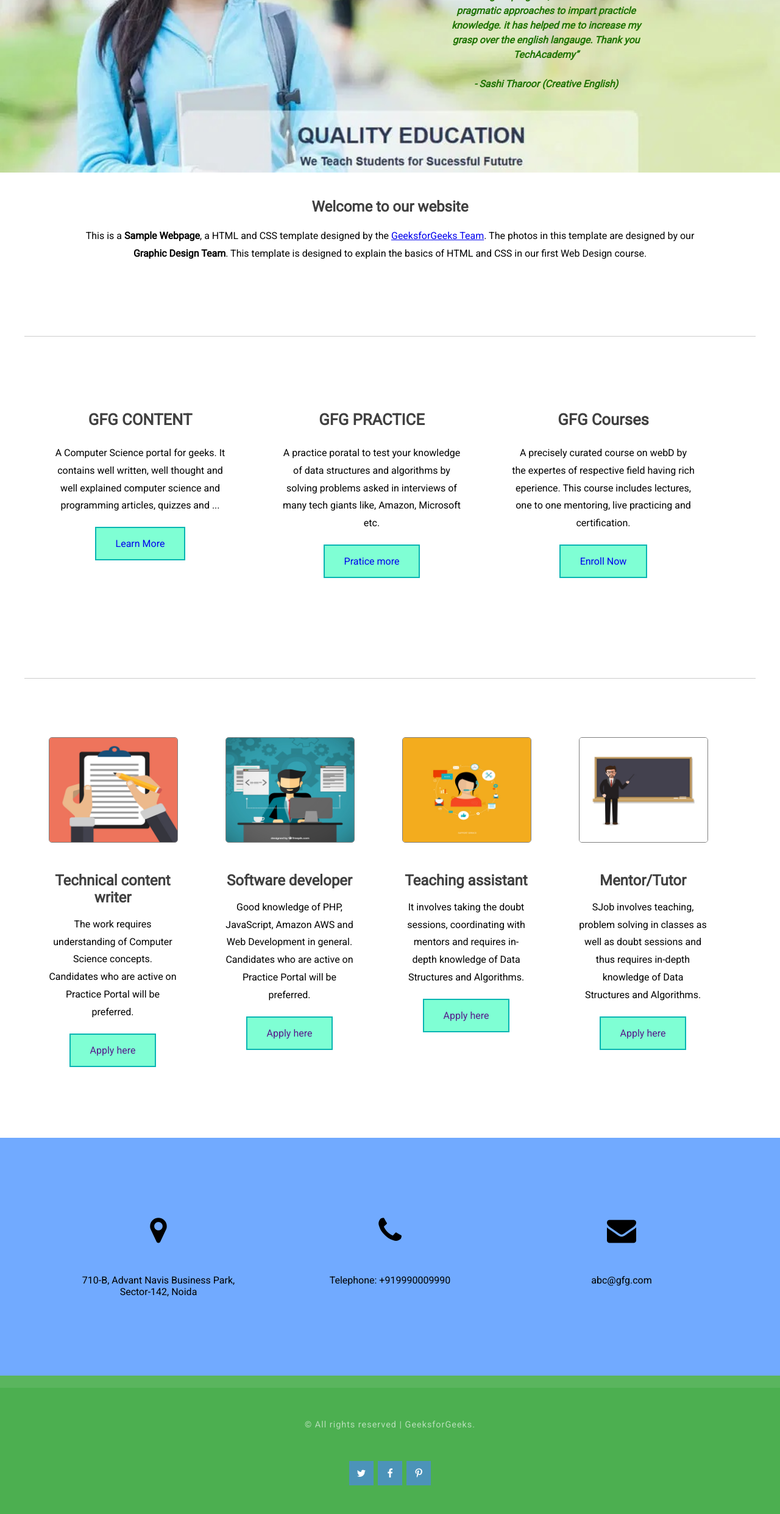
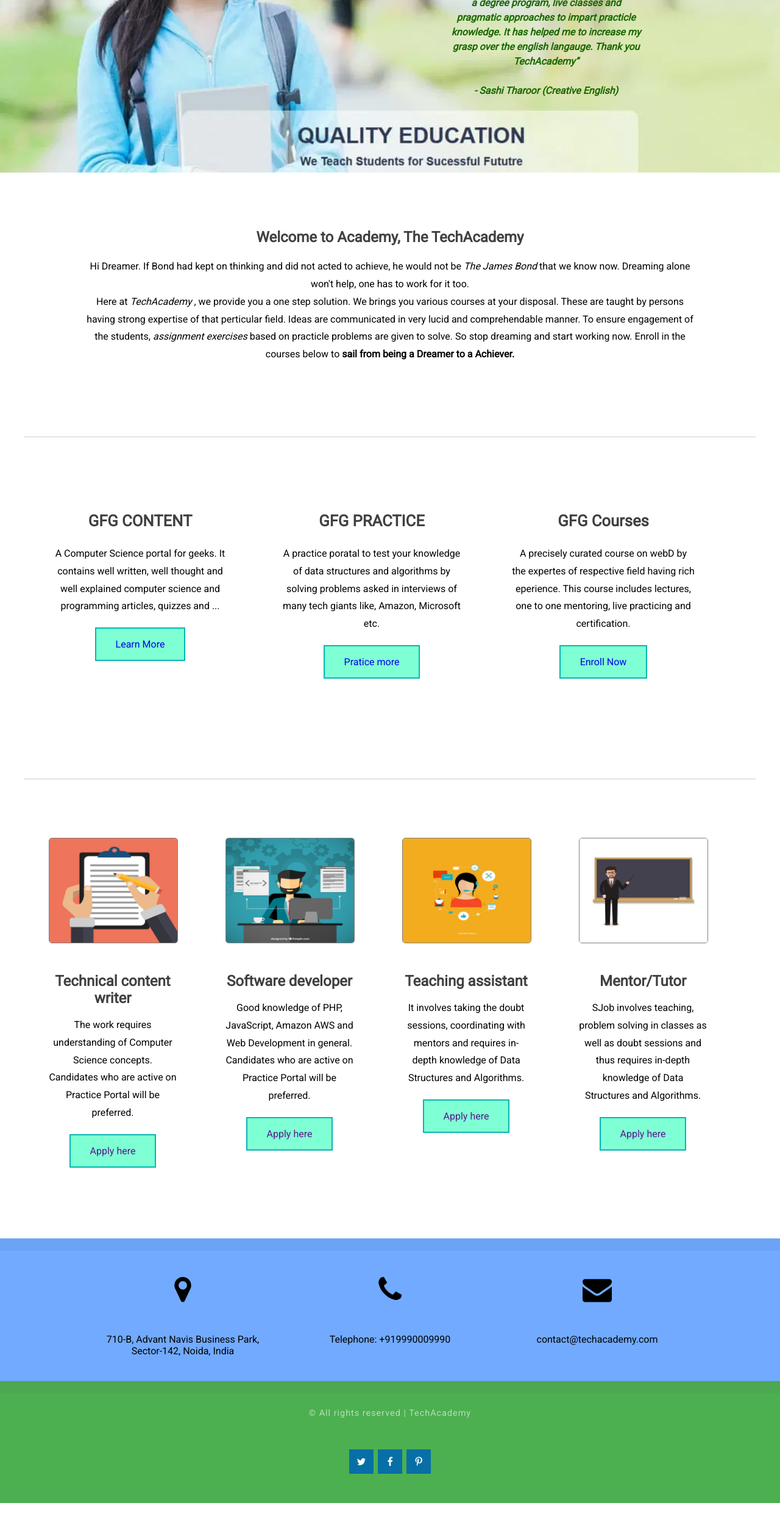
Before and after one commit to himsingh2/TechAcademy, a plain HTML site: page Testpage/index.html in a window 1280 px wide. Shown: the part 317-2800 px from the top of the page at 61% size. Drawn offline with Linux system fonts and the light colour scheme.

Commit message:
header footer revised

```diff
--- a/Testpage/css/style.css
+++ b/Testpage/css/style.css
@@ -106,6 +106,8 @@ header{
 }
 
 #menu li:hover a, #menu li span{
+	font-style: oblique;
+	font-size: large;
 	background: rgb(110, 210, 238);
 	color: #373737;
 	text-decoration: none;
@@ -139,11 +141,11 @@ header{
 	position: absolute;
 	font-size: 1em;
 	line-height: 1.5em;
-    top: 43%;
+    top: 45%;
     left: 65%;
     font-family: Geneva,;
 	font-style: italic;
-    color: rgb(33, 116, 5);
+    color: rgb(26, 104, 0);
     text-align: center;
     transform: translate(-30%,-30%);
 }
@@ -152,7 +154,8 @@ header{
 #welcome{
     overflow: hidden;
     width: 1000px;
-    margin: 0px auto;
+	margin-top: 50px;
+    /* margin: 0 auto; */
 }
 
 #welcome .title{
@@ -252,21 +255,7 @@ header{
 }
 
 
-.company-details{
-	display: flex;
-	justify-content: center;
-	overflow: hidden;
-	padding: 3em 0em;
-	background-color: #71aaff;
-	text-align: center;
-	/* margin-top: 5em;
-	width: 100%;
-	margin: ; */
-/*
-	border: 2px solid red; */
-
-}
-
+/* Footer CSS */
 
 #footer {
     margin-left:auto;
@@ -276,10 +265,21 @@ header{
 }
 
 .footer-row{
+
 	display: flex;
 	justify-content: center;
 
 }
+
+.company-details{
+
+	overflow: hidden;
+	border-top: 20px solid rgba(86, 127, 204, 0.163);
+	background-color: #71aaff;
+	text-align: center;
+
+}
+
 
 .footer-row #col1,
 .footer-row #col2,
@@ -287,7 +287,7 @@ header{
 	float: left;
 	width: 300px;
 	border-radius: 5px;
-	padding: 80px 40px 80px 40px;
+	padding: 40px 20px 40px 20px;
 	text-align: center;
 
 }
@@ -302,15 +302,16 @@ header{
 .copyright
 {
 	overflow: hidden;
-	padding: 3em 0em;
-	border-top: 20px solid rgba(255, 255, 255, 0.08);
+	/* padding: 2em 0em; */
+	border-top: 20px solid rgba(91, 86, 86, 0.08);
 	text-align: center;
 	background: #4CAF50;
 }
 
 .copyright p
 {
-    letter-spacing: 1px;
+	padding-top: 20px;
+	letter-spacing: 1px;
     font-size: 0.90em;
     color: rgba(255, 255, 255, 0.6);
 }
@@ -328,7 +329,7 @@ header{
 
 .contact{
     margin: 0;
-    padding: 2em 0em 0em 0em;
+    padding: 2em 0em 3em 0em;
     list-style: none;
 }
 
@@ -341,9 +342,13 @@ header{
 .contact li a{
     color: #FFF;
 	display: inline-block;
-    background: #4C93B9;
+    background: #086fa6;
     width: 40px;
     height: 40px;
     line-height: 40px;
     text-align: center;
 }
+
+.contact li a:hover {
+	background: #023a59;
+}
--- a/Testpage/index.html
+++ b/Testpage/index.html
@@ -26,10 +26,11 @@
                 <nav id="menu">
                     <ul>
                         <li class=" active"> <a href=""> HOME</a></li>
-                        <li> <a href=""> ABOUT US</a> </li>
-                        <li><a href="">PROUCTS</a></li>
-                        <li><a href="">CAREERS</a></li>
-                        <li><a href="">CONTACT US</a></li>
+                        <li> <a href="">ABOUT US</a> </li>
+                        <li><a href="">PROGRAMS</a></li>
+                        <li><a href="">CAREER</a></li>
+                        <li><a href="">LOGIN / SIGNUP</a></li>
+
                     </ul>
                 </nav>
             </div>
@@ -40,7 +41,7 @@
                 <h2 id="image-text"> One Stop Education </h2>
                 <h4 id="image-subtext"><q>Techacademy is a wonderful place, a one step solution for learing new things,
                                             pursuing a degree program, live classes and pragmatic approaches to impart
-                                            practicle knowledge. it has helped me to increase my grasp over the english langauge.
+                                            practicle knowledge. It has helped me to increase my grasp over the english langauge.
                                             Thank you TechAcademy</q> <br><br><em> - Sashi Tharoor (Creative English)</em></h4>
 
 
@@ -54,20 +55,17 @@
             <!-- different sections -->
             <section class="container">
                 <div id="welcome">
-                    <h1 class="title">  Welcome to our website</h1>
+                    <h1 class="title">  Welcome to Academy, The TechAcademy</h1>
 
                     <p>
-                        This is a <strong>Sample Webpage</strong>, a HTML
-                        and CSS template designed by the <a href="https://www.geeksforgeeks.org"
-                        target="_blank" rel="nofollow">GeeksforGeeks Team</a>.
-                        The photos in this template are designed by our
-                        <b>Graphic Design Team</b>. This template is designed
-                        to explain the basics of HTML and CSS in our first
-                        Web Design course.
-                    </p>
+                        Hi Dreamer. If Bond had kept on thinking and did not acted to achieve, he would not be <em> The James Bond </em>  that we know now.
+                        Dreaming alone won't help, one has to work for it too. <br>
 
+                        Here at <em> TechAcademy </em>, we provide you a one step solution. We brings you various courses at your disposal. These are taught by persons
+                        having strong expertise of that perticular field. Ideas are communicated in very lucid and comprehendable manner. To ensure engagement of the students,
+                        <em> assignment exercises </em> based on practicle problems are given to solve.
 
-
+                        So stop dreaming and start working now. Enroll in the courses below to <strong>sail from being a Dreamer to a Achiever.</strong>
                 </div>
 
 
@@ -196,7 +194,7 @@
 
                         <span>
                             710-B, Advant Navis Business Park,
-                            <br />Sector-142, Noida
+                            <br />Sector-142, Noida, India
                         </span>
                     </div>
 
@@ -213,7 +211,7 @@
                         <span id="icon" class="fa fa-envelope"></span>
 
                         <span>
-                            abc@gfg.com
+                            contact@techacademy.com
                         </span>
                     </div>
 
@@ -226,7 +224,7 @@
 
             <div class="copyright">
 
-                <p>© All rights reserved | GeeksforGeeks.</p>
+                <p>© All rights reserved | TechAcademy</p>
 
                 <ul class="contact">
                     <li>
```
